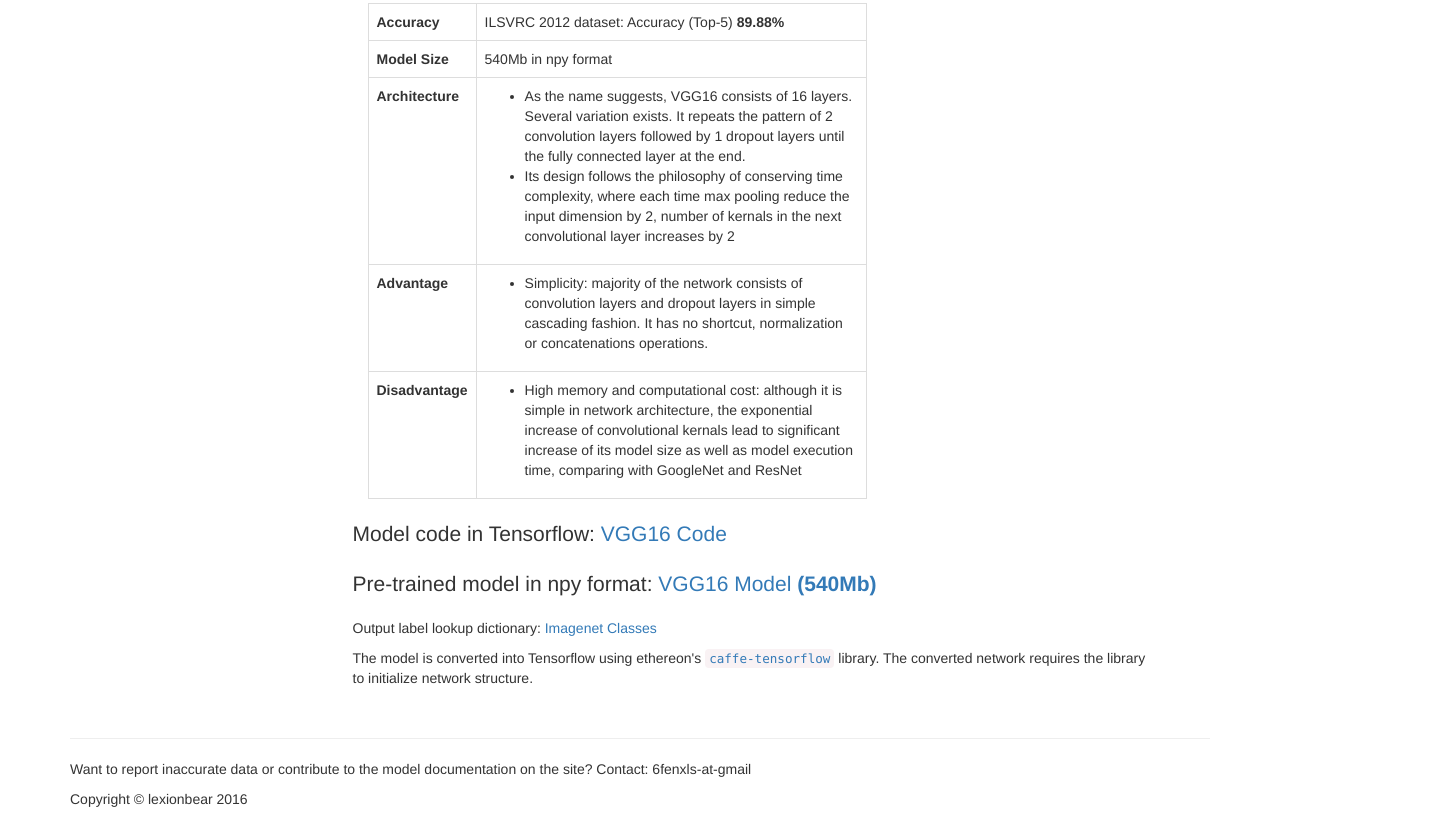
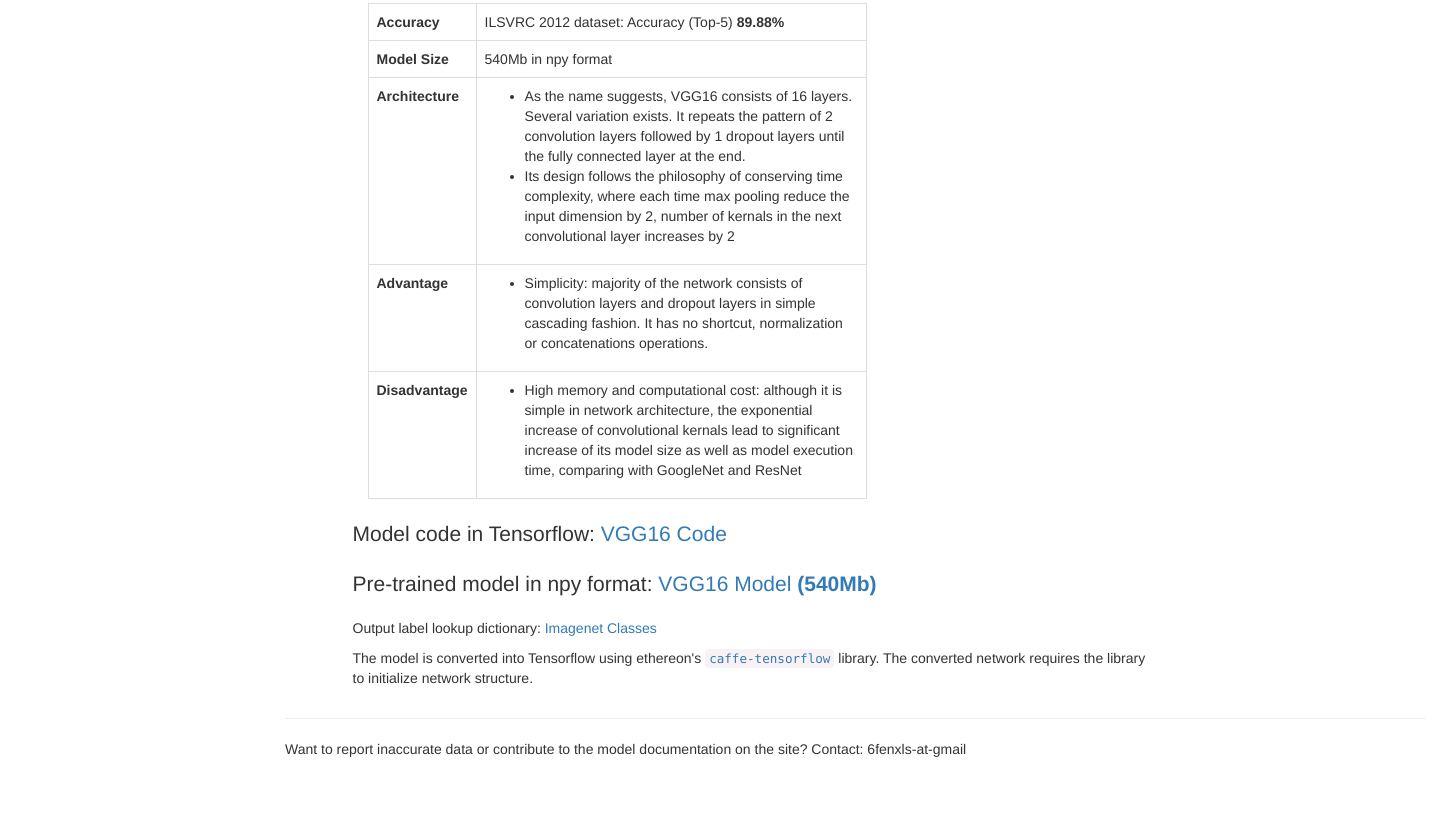
Before and after one commit to lexionbear/mlmodels, a plain HTML site: page index.html in a window 1280 px wide. Shown: the part 2251-3070 px from the top of the page, 1440 px wide, since content can reach past the window. After the commit the page ends 3040 px from the top, so only its background shows below. Drawn offline with Linux system fonts and the light colour scheme.

Commit message:
fix footer at the bottom

```diff
--- a/index.html
+++ b/index.html
@@ -224,27 +224,26 @@
 				</div>
 				<div class="col-md-1"></div>
 			</div>
-        </div>
+
+			<div class="container footer">
+				<hr/>
+
+				<!-- Footer -->
+				<footer>
+					<div class="row">
+						<div class="col-sm-6 col-lg-12">
+							<p>Want to report inaccurate data or contribute to the model documentation on the site? Contact: 6fenxls-at-gmail</p>
+							<!--<p>Copyright &copy; lexionbear.github.io 2016</p>-->
+						</div>
+					</div>
+				</footer>
+
+			</div>
+		</div>
         <!-- /#page-content-wrapper -->
 
     </div>
     <!-- /#wrapper -->
-
-	<div class="container">
-        <hr/>
-
-        <!-- Footer -->
-        <footer>
-            <div class="row">
-                <div class="col-lg-12">
-					<p>Want to report inaccurate data or contribute to the model documentation on the site? Contact: 6fenxls-at-gmail</p>
-                    <p>Copyright &copy; lexionbear 2016</p>
-                </div>
-            </div>
-        </footer>
-
-    </div>
-    <!-- /.container -->
 
     <!-- jQuery -->
     <script src="js/jquery.js"></script>
```
